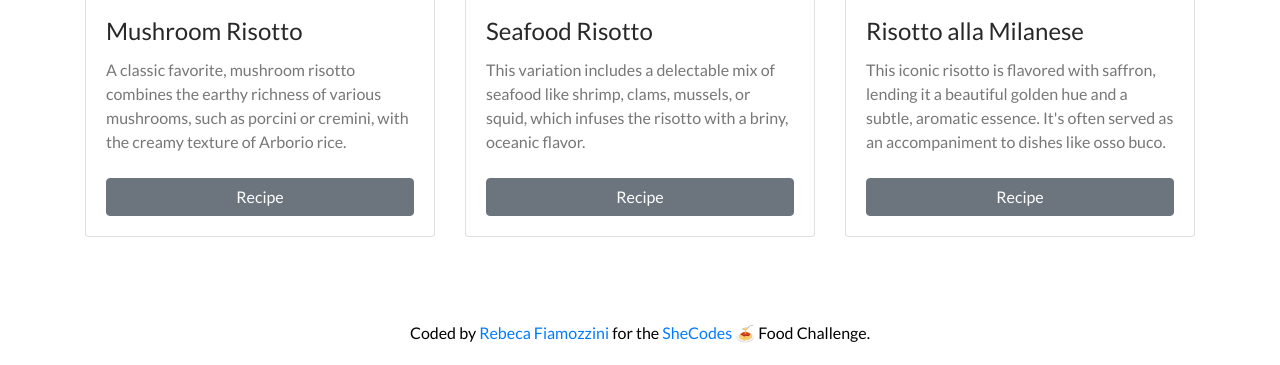
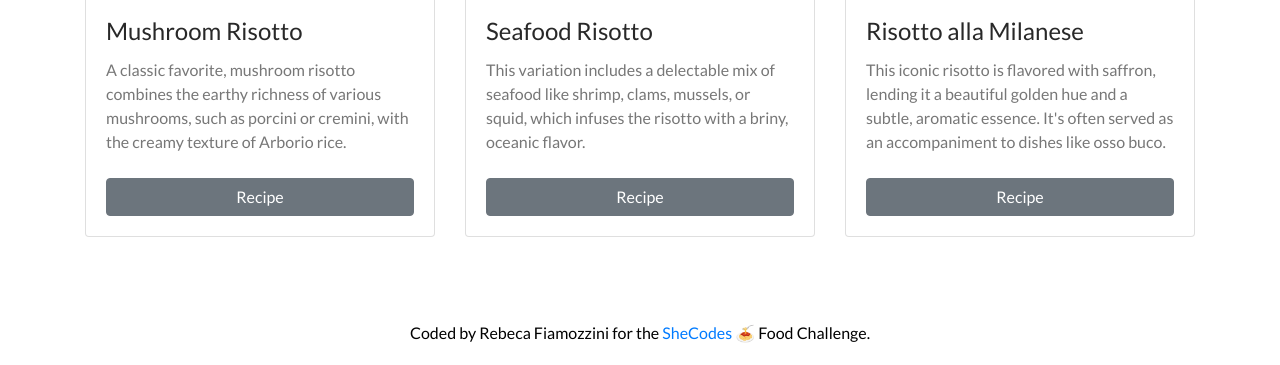
Before and after one commit to rfiamozzini/Food_Challenge, a plain HTML site: page index.html in a window 1280 px wide. Shown: the part 2373-2738 px from the top of the page. Drawn offline with nearby package versions, Linux system fonts and the light colour scheme.

Commit message:
remove instagram link

```diff
--- a/index.html
+++ b/index.html
@@ -429,15 +429,7 @@
 
     <footer class="footer">
       <div>
-        Coded by
-        <a
-          href="https://www.instagram.com/becafiamozzini/"
-          target="blank"
-          class="link link-secondary"
-        >
-          Rebeca Fiamozzini
-        </a>
-        for the
+        Coded by Rebeca Fiamozzini for the
         <a
           href="https://www.shecodes.io/"
           class="link link-secondary"
```
